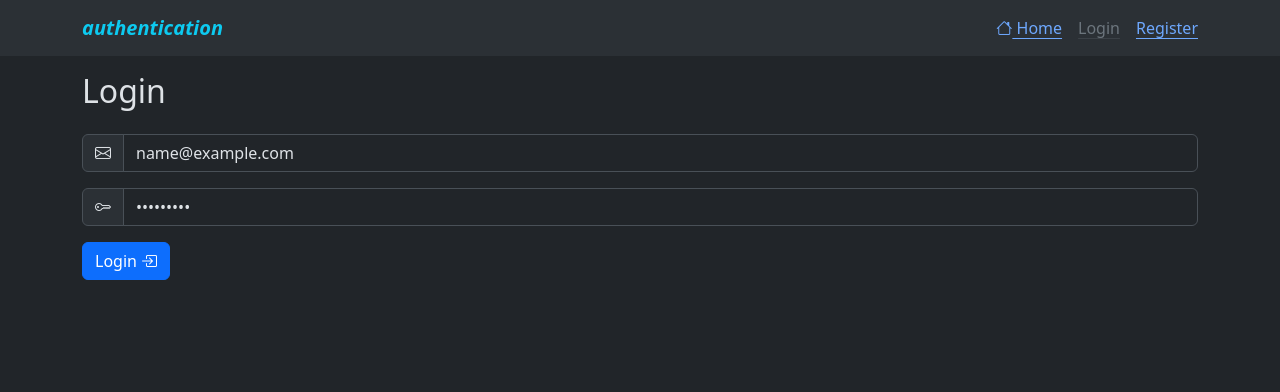
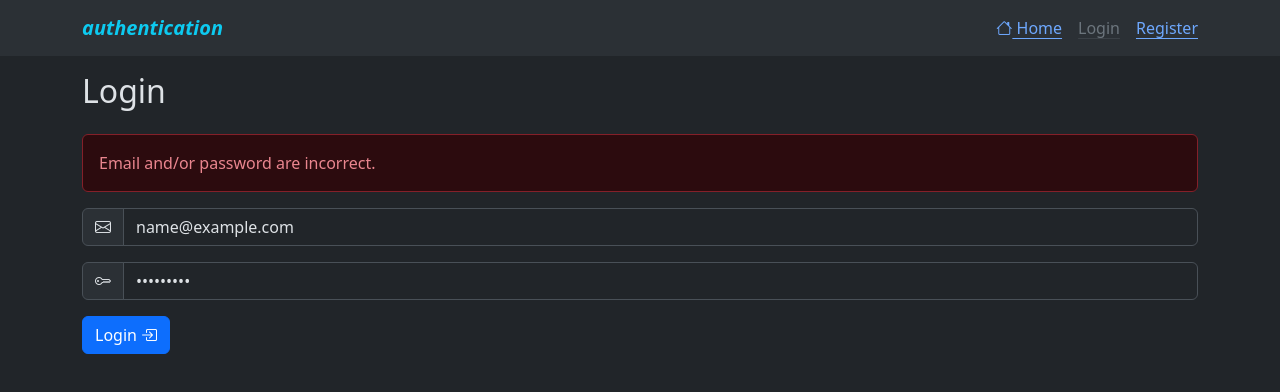
Before and after one commit to gabrielgua/jwt-vue, a Vue app: page /login in a window 1280 px wide. Both pictures are taken after typing "name@example.com", "Sample123" into the empty fields and a click on the button "Login". Shown: the top 392 px of the page. Built offline with nearby package versions, Linux system fonts and the light colour scheme; no server answers.

Commit message:
feat: add login logic and styles

```diff
--- a/src/components/Login.vue
+++ b/src/components/Login.vue
@@ -1,11 +1,14 @@
 <script setup lang="ts">
+import { useTokenStore } from '@/stores/token';
 import { ref } from 'vue';
 
     const email = ref('');
     const password = ref('');
 
+    const store = useTokenStore();
+
     const login = () => {
-        console.log({email: email.value, password: password.value});
+        store.login(email.value, password.value);
     }
 
 </script>
@@ -14,6 +17,7 @@ import { ref } from 'vue';
     <div class="container">
         <form @submit.prevent="login" class="my-3">
             <h2 class="mb-4">Login</h2>
+            <div v-if="store.state.error" class="alert alert-danger">Email and/or password are incorrect.</div>
             <div class="input-group flex-nowrap my-3">
                 <div class="input-group-text">
                     <i class="bi bi-envelope"></i>
@@ -26,9 +30,10 @@ import { ref } from 'vue';
                 </div>
                 <input v-model="password" class="form-control" placeholder="Your strong password" type="password" required>
             </div>
-            <button type="submit" class="btn btn-primary">
+            <button type="submit" class="btn btn-primary" :disabled="store.state.loading">
                 Login
-                <i class="bi bi-box-arrow-in-right"></i>
+                <i v-if="!store.state.loading" class="bi bi-box-arrow-in-right"></i>
+                <span v-if="store.state.loading" class="spinner-border spinner-border-sm" aria-hidden="true"></span>
             </button>
         </form>
     </div>
--- /dev/null
+++ b/src/services/axios.ts
@@ -0,0 +1,6 @@
+import axios from "axios";
+
+
+export const http = axios.create({
+    baseURL: 'http://localhost:8080'
+});
--- /dev/null
+++ b/src/stores/token.ts
@@ -0,0 +1,36 @@
+import { http } from "@/services/axios";
+import type { AuthResponse } from "@/types/auth-response";
+import { defineStore } from "pinia";
+import { reactive, ref } from "vue";
+
+
+
+
+export const useTokenStore = defineStore('token', () => {
+
+    const data: AuthResponse = reactive({
+        email: '',
+        access_token: '',
+    } as AuthResponse);
+
+    const state = reactive({error: false, loading: false});
+
+    function login(email: string, password: string) {
+        state.loading = true;
+        state.error = false;
+
+        http.post('/auth/login', {email: email, password: password})
+            .then(response => {
+                data.email = response.data.email;
+                data.access_token = response.data.access_token;
+                console.log('Successful login: ');
+            })
+            .catch(e => {
+                state.error = true;
+                console.log('error: ' + e.data);
+            })
+            .finally(() => state.loading = false);
+    }
+
+    return { data, state, login }
+});
--- /dev/null
+++ b/src/types/auth-response.ts
@@ -0,0 +1,4 @@
+export interface AuthResponse {
+    email: string;
+    access_token: string;
+}
```
